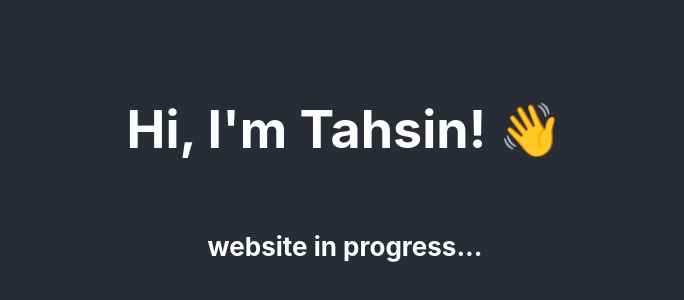
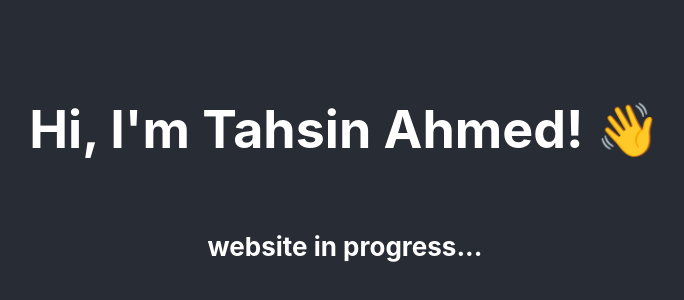
Before and after one commit to tahsinocity/tahsinocity.github.io, a React (Create React App) app: page / in a window 1280 px wide. Shown: the part 220-520 px from the top of the page, without its empty margins (295-979 px from the left). Built offline with nearby package versions, Linux system fonts and the light colour scheme.

Commit message:
react-create-app on Heroku

```diff
--- a/src/App.js
+++ b/src/App.js
@@ -4,7 +4,7 @@ function App() {
 	return (
 		<div className="App">
 			<header className="App-header">
-				<h1>Hi, I'm Tahsin! 👋</h1>
+				<h1>Hi, I'm Tahsin Ahmed! 👋</h1>
 				<h4>website in progress...</h4>
 			</header>
 		</div>
```
